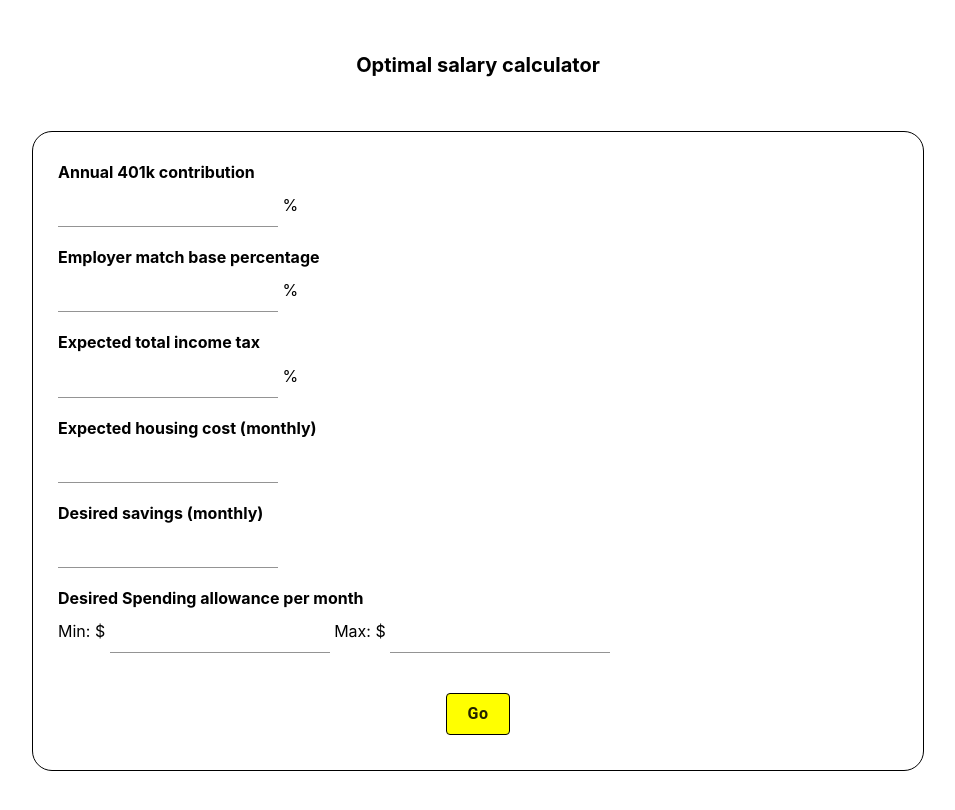
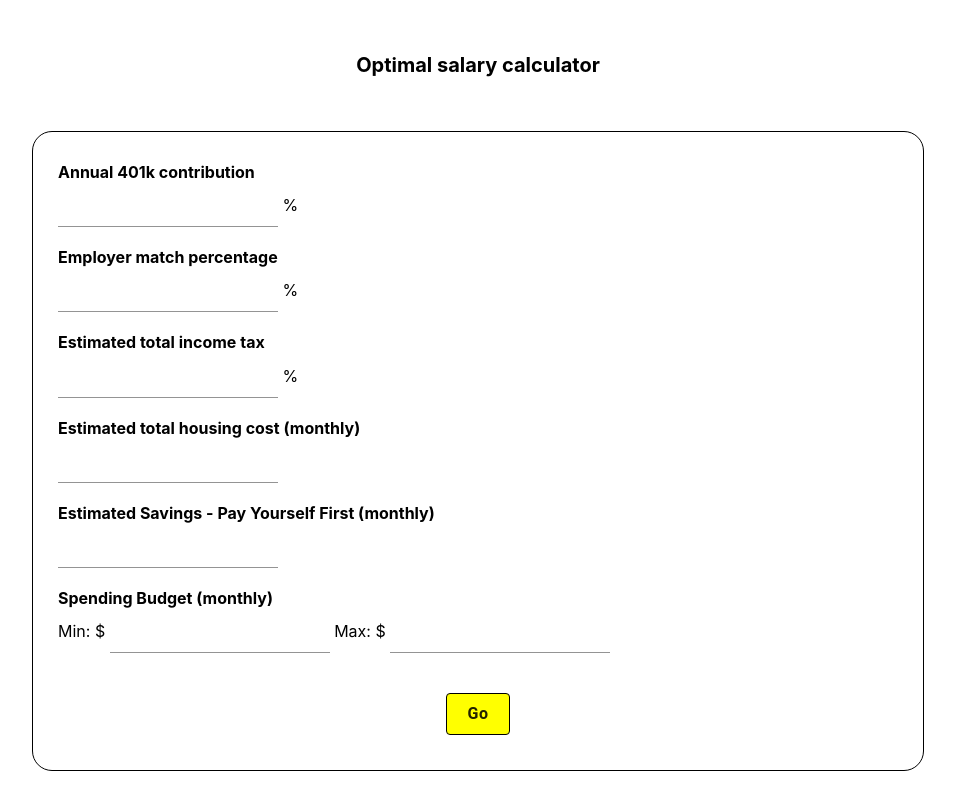
Before and after one commit to ingride-n/fire, a React (Create React App) app: page / in a window 1280 px wide. Shown: the whole page, without its empty margins (162-1117 px from the left). Built offline with nearby package versions, Linux system fonts and the light colour scheme.

Commit message:
edited html text

```diff
--- a/src/OptSalaryCalculator.js
+++ b/src/OptSalaryCalculator.js
@@ -8,13 +8,13 @@ function OptSalaryCalculator({ classes }) {
       <div className="osc-form">
         <div>
           <h2>Annual 401k contribution</h2>
-          <TextField></TextField> %<h2>Employer match base percentage</h2>
-          <TextField></TextField> %<h2>Expected total income tax</h2>
-          <TextField></TextField> %<h2>Expected housing cost (monthly)</h2>
+          <TextField></TextField> %<h2>Employer match percentage</h2>
+          <TextField></TextField> %<h2>Estimated total income tax</h2>
+          <TextField></TextField> %<h2>Estimated total housing cost (monthly)</h2>
           <TextField></TextField>
-          <h2>Desired savings (monthly)</h2>
+          <h2>Estimated Savings - Pay Yourself First (monthly)</h2>
           <TextField></TextField>
-          <h2>Desired Spending allowance per month</h2>
+          <h2>Spending Budget (monthly)</h2>
           Min: $ <TextField></TextField> Max: $ <TextField></TextField>
         </div>
         <center>
```
